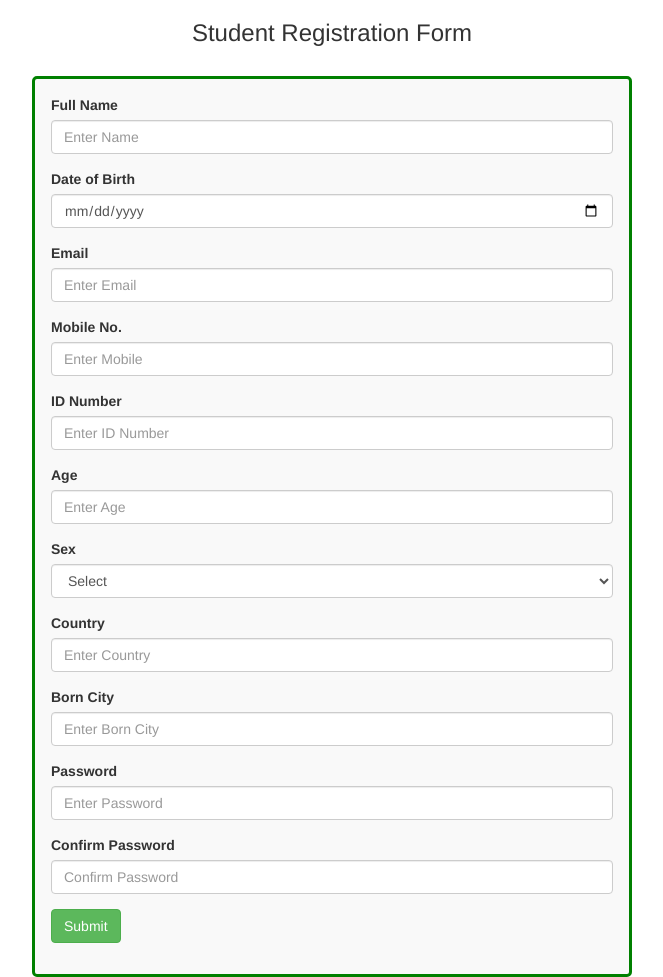
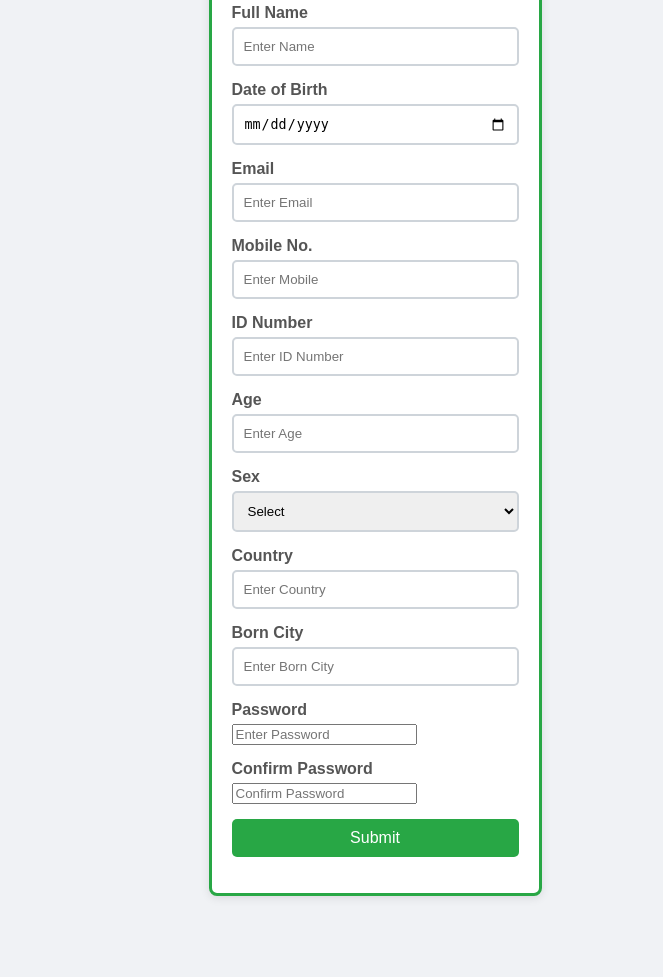
Before and after one commit to DEJACHWORKU/Internet-Programing-2, a PHP site: page / in a window 1280 px wide. Shown: the whole page, without its empty margins (308-971 px from the left). After the commit the page ends 898 px from the top, so only its background shows below. Run offline with PHP 8.4, Linux system fonts and the light colour scheme.

Commit message:
valid form css

```diff
--- a/simple form validation/index.php
+++ b/simple form validation/index.php
@@ -1,23 +1,9 @@
 <html>
 <head>
     <title>Registration form</title>
-    <link rel="stylesheet" href="https://maxcdn.bootstrapcdn.com/bootstrap/3.3.6/css/bootstrap.min.css" />
+<link rel="stylesheet" href="validform.css">
 </head>
-<style>
-    .box {
-        width: 100%;
-        max-width: 600px;
-        background-color: #f9f9f9;
-        border: 3px solid green;
-        border-radius: 5px;
-        padding: 16px;
-        margin: 0 auto;
-    }
-    .error {
-        color: green;
-        font-weight: 700;
-    }
-</style>
+
 <?php
 error_reporting(E_ALL);
 ini_set('display_errors', 1);
--- a/simple form validation/validform.css
+++ b/simple form validation/validform.css
@@ -60,8 +60,6 @@ input:focus, select:focus {
     font-size: 0.9em;
 }
 .error {
-    color: green;
+    color: red;
     font-weight: 700;
-    text-align: center;
-    margin-top: 10px;
 }
```
